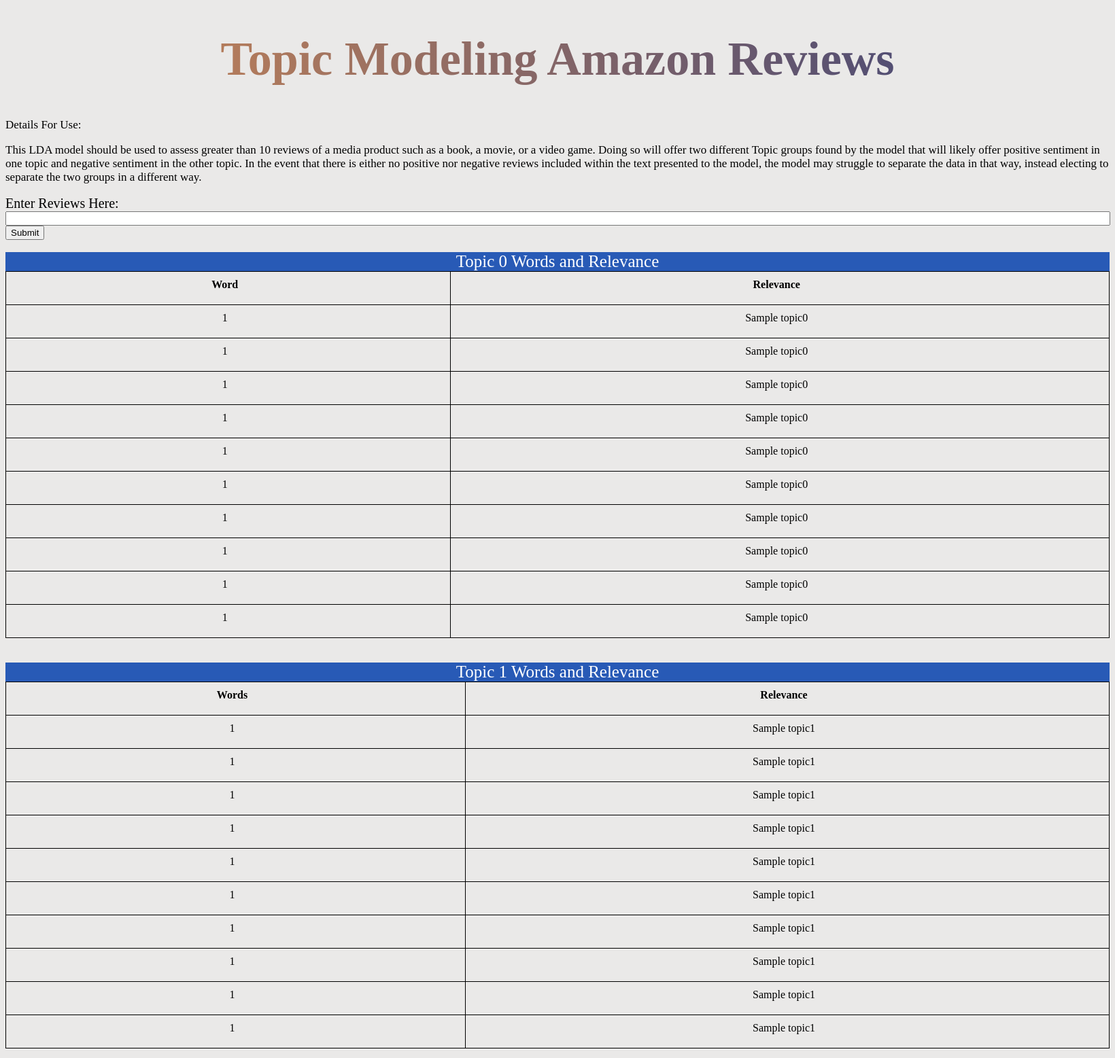
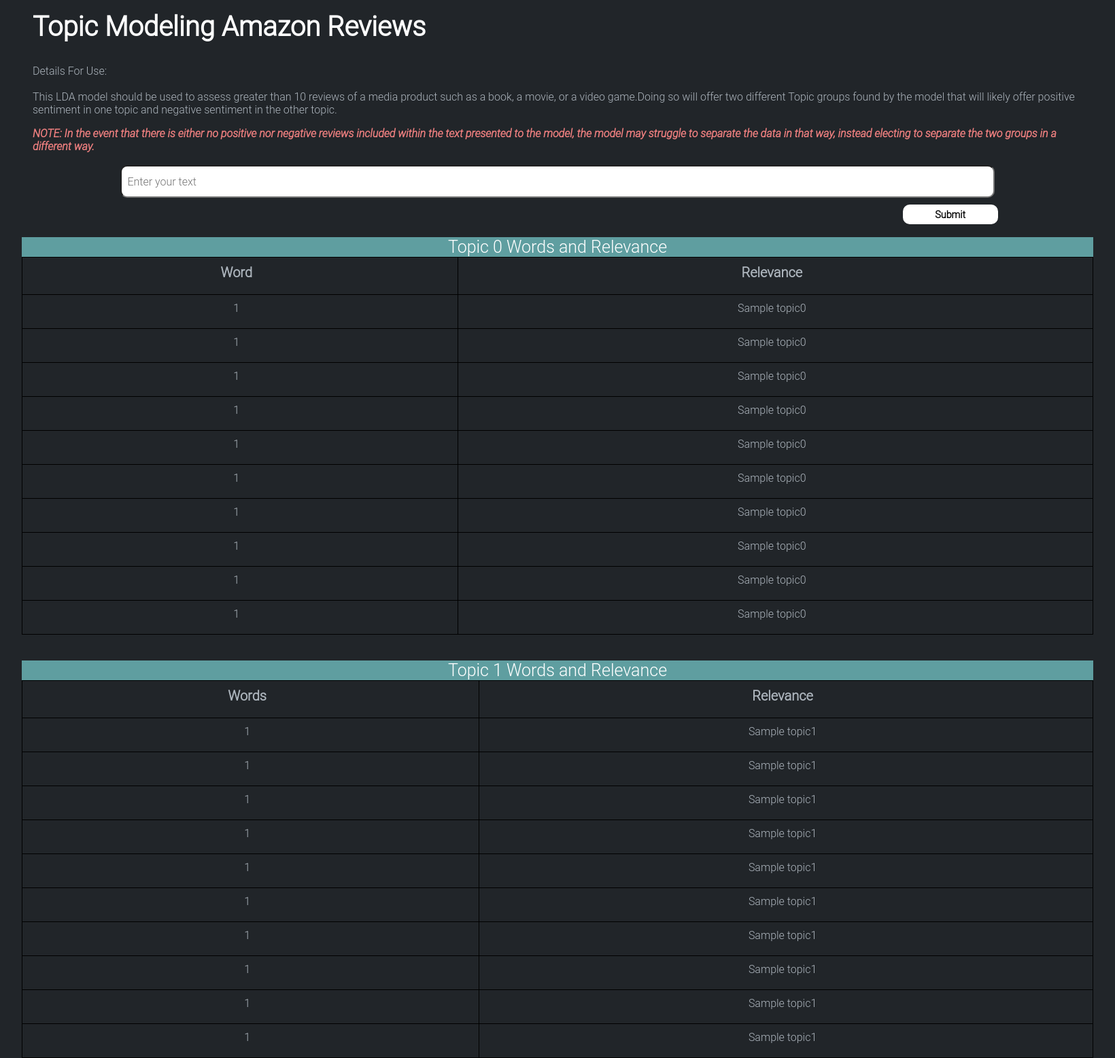
Before and after one commit to lanewhitmore/ads-509-final, a Python web app: template api/templates/index.html in a window 1640 px wide. Shown: the whole page at 68% size. Run offline with Jinja, Linux system fonts and the light colour scheme; the template is opened without the code that fills it: most values are stand-ins (such as "Sample title", 1, 10 or a date in 2020).

Commit message:
Adding updated CSS and html template code

```diff
--- a/api/templates/index.html
+++ b/api/templates/index.html
@@ -1,79 +1,28 @@
 <!DOCTYPE html>
-<html lang="en">
+<html lang="en" xmlns="http://www.w3.org/1999/html">
 <head>
     <meta charset="UTF-8">
-    <title>Topic Modeling</title>
-<style>
-h1 {
-  font-size: 70px;
-  font-weight: 600;
-  background-image: linear-gradient(to left, #34407a, #d28a54);
-  color: transparent;
-  background-clip: text;
-  -webkit-background-clip: text;
-  text-align: center;
-}
+    <title>Topic Modeling Test</title>
+    <link rel="stylesheet" href="styles.css">
 
-body {
-  background-color: rgb(234, 233, 232);
-}
-table, th, td {
-  border: 1px solid black;
-  border-collapse: collapse;
-}
-
-th, td {
-  padding-top: 10px;
-  padding-bottom: 20px;
-  padding-left: 30px;
-  padding-right: 40px;
-}
-
-table {
-    width: 100%
-}
-td {
-  text-align: center;
-}
-th {
-    font-size: 20;
-}
-caption {
-        background: #285ab6;
-        color: #fff;
-        caption-side: top;
-        font-size: 25px;
-      }
-.input-element{
-font-size: 100px;
-width: 400px;
-}
-label {
-    font-size: 20px;
-}
-p {
-    font-size: 17px;
-}
-
-</style>
 </head>
 <body>
-<h1>Topic Modeling Amazon Reviews</h1>
+<h1 class="title_container">Topic Modeling Amazon Reviews</h1>
 
-<p>Details For Use:</p>
-
-<p>
-This LDA model should be used to assess greater than 10 reviews of a media product such as a book, a movie, or a video game.
-Doing so will offer two different Topic groups found by the model that will likely offer positive sentiment in one topic and negative sentiment in the other topic.
-In the event that there is either no positive nor negative reviews included within the text presented to the model, the model may struggle to separate the data in that way, instead electing to separate the two groups in a different way.
+<p class="description_container">Details For Use: <br><br>This LDA model should be used to assess greater than 10 reviews of a media product such as a book, a movie, or a video game.Doing so will offer two different Topic groups found by the model that will likely offer positive sentiment in one topic and negative sentiment in the other topic.
 </p>
 
-<label for="reviews">Enter Reviews Here:</label><br>
+<p class="notice_container"> NOTE: In the event that there is either no positive nor negative reviews included within the text presented to the model, the model may struggle to separate the data in that way, instead electing to separate the two groups in a different way.</p>
+
+
 <form method="post">
-    <input type="text" name="reviews" size="200" height="50"/>
-    <input type="submit">
+    <div class="input-row">
+    <input type="text" placeholder="Enter your text">
+    </div>
+    <div class="submit-button">
+        <button type="submit">Submit</button>
+    </div>
 </form>
-
 
 <table>
     <caption>Topic 0 Words and Relevance</caption><br>
--- /dev/null
+++ b/api/templates/styles.css
@@ -0,0 +1,140 @@
+*{
+    box-sizing: border-box;
+    margin: 0;
+    padding: 0 1rem 0 1rem;
+    color: #adb5bd;
+    font-family: 'Roboto Light', sans-serif;
+}
+html {
+    height: auto;
+    min-width: auto;
+    background: #212529;
+    background-size: auto;
+}
+
+
+.title_container{
+    display: flex;
+    justify-content: left;
+    align-items: flex-start;
+    padding: 1rem;
+}
+
+
+.description_container{
+    display: flex;
+    justify-content: space-between;
+    align-items: flex-start;
+    padding: 1rem;
+
+}
+
+.label_container{
+    display: flex;
+    justify-content: left;
+    align-items: flex-start;
+    padding: 0rem 1rem;
+}
+
+.notice_container{
+    color: lightcoral;
+    font-size: 16px;
+    display: flex;
+    justify-content: space-between;
+    align-items: flex-start;
+    padding-left: 1rem;
+    padding-bottom: 0.5rem;
+    font-weight: bold;
+    font-style: italic;
+}
+.input-row {
+    display: flex;
+    justify-content: center;
+    margin-bottom: 10px;
+    margin-top: 10px;
+}
+
+input[type='text']{
+    display: flex;
+    height: 3rem;
+    width: 85%;
+    font-size: 1rem;
+    border-radius: 10px;
+    padding-left: .5rem;
+    color: black;
+}
+
+button[type='submit']{
+    display: flex;
+    justify-content: center;
+    height: 1.8rem;
+    width: 10%;
+    font-size: .9rem;
+    padding-top: 7px;
+    border-radius: 10px;
+    border: white;
+    color: black;
+    font-weight: bold;
+    background-color: white;
+}
+
+.submit-button {
+    display: flex;
+    justify-content: flex-end;
+    margin-right:7%;
+    margin-top: 5px;
+}
+
+button:hover {
+
+    color: cadetblue;
+    cursor: pointer;
+}
+
+h1 {
+    font-size: 40px;
+    font-weight: 600;
+    background: #FFFFFF;
+    color: transparent;
+    background-clip: text;
+    -webkit-background-clip: text;
+    text-align: left;
+}
+
+caption {
+    background: cadetblue;
+    color: #fff;
+    caption-side: top;
+    font-size: 25px;
+}
+
+
+label {
+    font-size: 16px;
+    font-weight: bold;
+    font-style: italic;
+}
+p {
+    font-size: 16px;
+    font-weight: 300;
+}
+
+table, th, td {
+    border: 1px solid black;
+    border-collapse: collapse;
+}
+
+th, td {
+    padding: 10px 40px 20px 30px;
+}
+
+table {
+    width: 100%
+}
+
+td {
+    text-align: center;
+}
+th {
+    font-size: 20px;
+}
```
